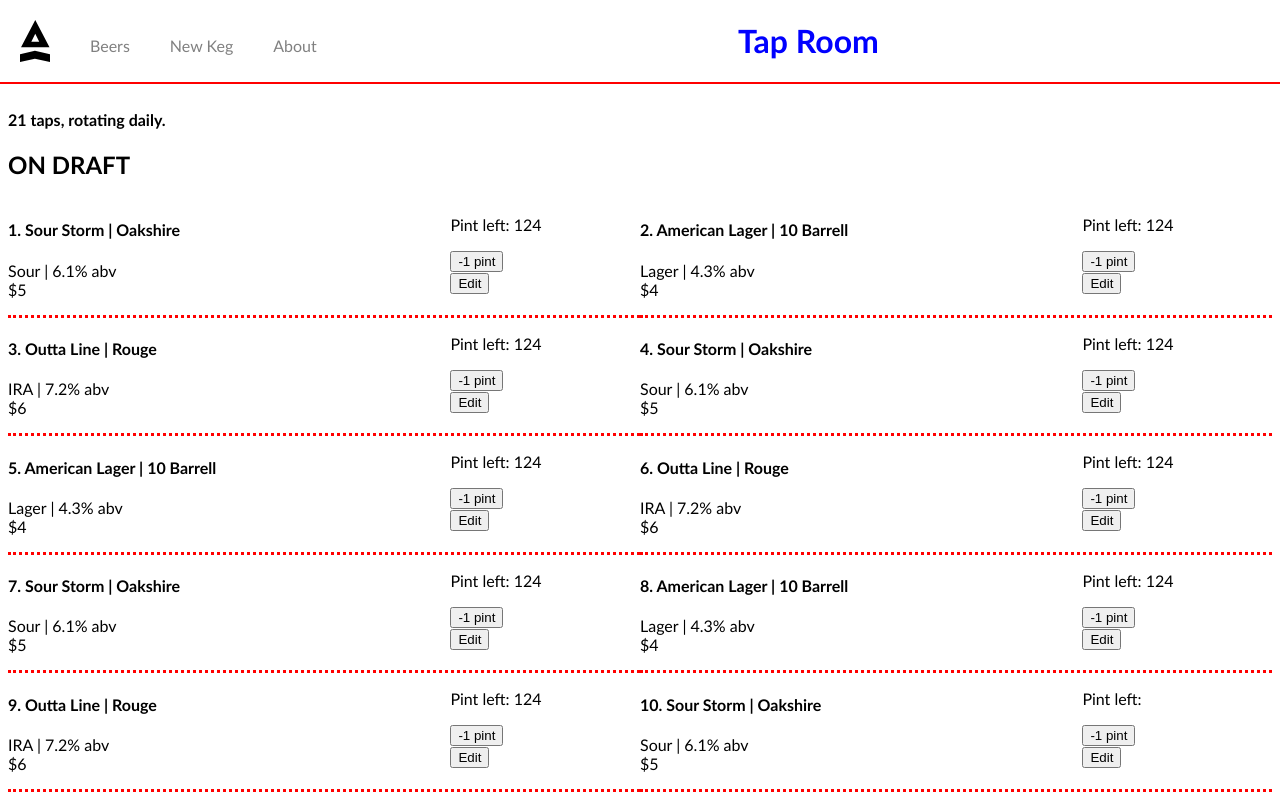
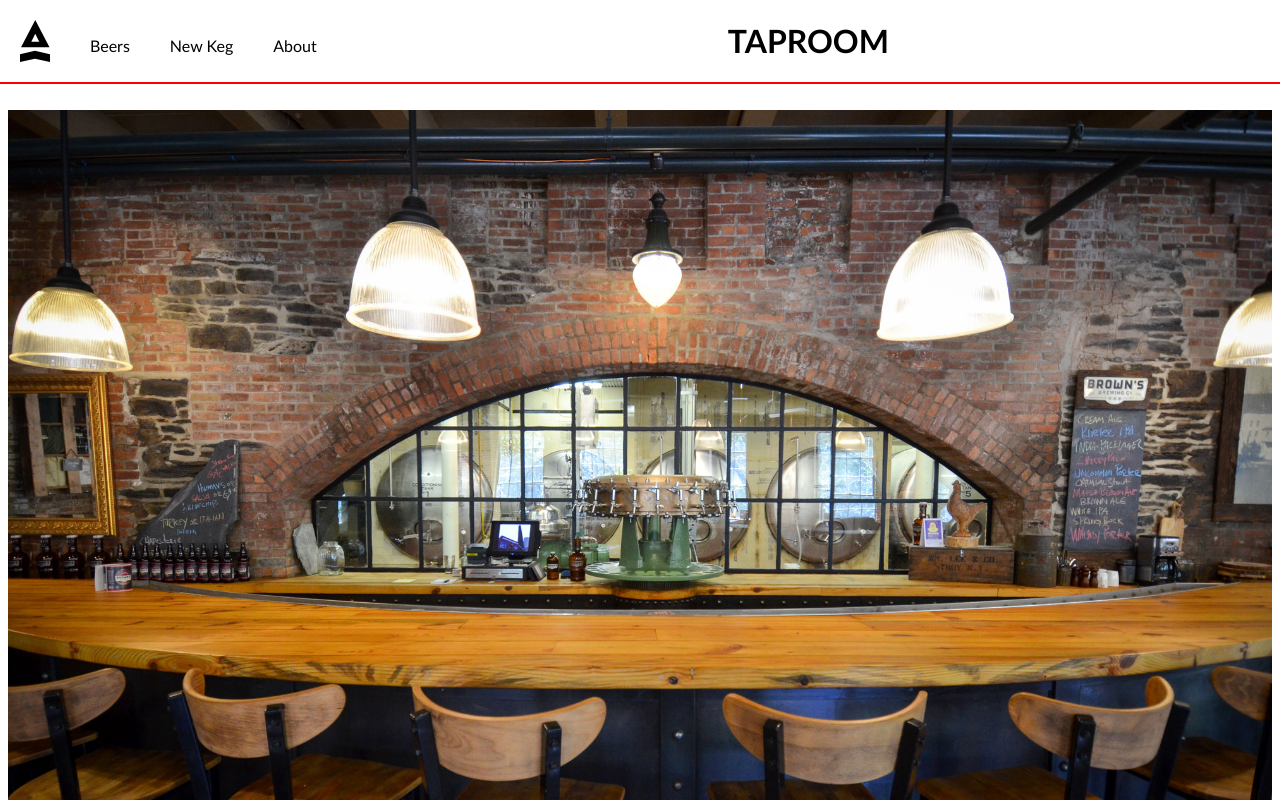
Before and after one commit to sjullieb/react-tap-room, a React app: page /#/ in a window 1280 px wide. Shown: the top 800 px of the page. Built offline with nearby package versions, Linux system fonts and the light colour scheme.

Commit message:
style more

```diff
--- a/src/components/App.jsx
+++ b/src/components/App.jsx
@@ -6,15 +6,27 @@
 // import ScheduleTable from "./ScheduleTable";
 import KegsList from './KegsList';
 import { Switch, Route } from 'react-router-dom';
+import headerImg from '../assets/images/header2.jpg';
 
 function App(){
   var styleHeaderMargin={
     marginTop: '110px',
-    fontFamily: "'Trebuchet MS', Helvetica, sans-serif"
+    color: 'black',
+    backgroundColor: 'white',
+    fontFamily: "'Trebuchet MS', Helvetica, sans-serif",
+    width: '100%',
+    backgroundImage: 'none',
+    backgroundRepeat: 'repeat',
+  }
+  var imgStyle={
+    width: '100%',
+    padding: '0',
+    margin: '0'
   }
   return (
     <div style={styleHeaderMargin}>
       <Header/>
+      <img src={headerImg} style={imgStyle}></img>
       <Switch>
         <Route exact path='/' component={KegsList} />
         <Route path='/newkeg' component={NewKeg} />
--- a/src/components/Error404.jsx
+++ b/src/components/Error404.jsx
@@ -2,9 +2,12 @@
 import { Link } from 'react-router-dom';
 
 function Error404(){
+  var pageStyle={
+
+  }
   var linkDecoration={
     textDecoration: 'none',
-    color: 'grey'
+    color: 'black'
   };
   return(
   <div>
--- a/src/components/Header.jsx
+++ b/src/components/Header.jsx
@@ -5,7 +5,7 @@
 function Header() {
   var headerStyle={
     display: "inline-block",
-    color: "blue",
+    color: "black",
   }
   var styleLogo={
     width: "30px",
@@ -28,18 +28,15 @@
           position: fixed;
           top: 0pt;
           left: 0pt;
-
           border-bottom: 4px solid white;
-
         }
         .border-line{
-          margin-bottom: 2px;
           border-bottom: 2px solid red;
         `}
       </style>
       <div className='border-line'>
         <img style={styleLogo} src={logo} alt='logo'></img>
-        <h1 style={headerStyle}>Tap Room</h1>
+        <h1 style={headerStyle}>TAPROOM</h1>
         <Navbar/>
       </div>
     </div>
--- a/src/components/Keg.jsx
+++ b/src/components/Keg.jsx
@@ -4,25 +4,34 @@
 function Keg(props){
   var styleGrid = {
     display: 'grid',
-    gridTemplateColumns: '70% 30%',
+    gridTemplateColumns: '60% 40%',
     magrin: '20px',
     border: '3px red',
     borderStyle: 'none none dotted none'
   };
   var styleBeerName={
     textWeight: 'bold'
+  };
+  var styleButton={
+    color: 'grey',
+    width: '80px',
+    padding: '5px',
+    fontSize: '11pt',
+    border: '2px solid grey',
+    borderRadius: '10px',
+    margin: '5px',
   }
   return(
   <div style={styleGrid}>
     <div >
-      <h4 style={styleBeerName}>{props.index}. {props.name} | {props.brand}</h4>
+      <h3 style={styleBeerName}>{props.index}. {props.name} | {props.brand}</h3>
       <p>{props.type} | {props.alcohol}% abv<br/>
       ${props.price}</p>
     </div>
     <div>
-      <p>Pint left: {props.pintLeft}</p>
-      <button>-1 pint</button><br/>
-      <button>Edit</button>
+      <p>Pint left: {props.pintLeft}<br/>
+      <button style={styleButton}>-1 pint</button><br/>
+      <button style={styleButton}>Edit</button></p>
     </div>
   </div>
   );
@@ -35,7 +44,7 @@
   type: PropTypes.string.isRequired,
   alcohol: PropTypes.number.isRequired,
   price: PropTypes.number.isRequired,
-  pintLeft: PropTypes.number.isRequired
+  pintLeft: PropTypes.number
 };
 
 export default Keg;
--- a/src/components/KegsList.jsx
+++ b/src/components/KegsList.jsx
@@ -174,11 +174,14 @@
   display: 'grid',
   gridTemplateColumns: '50% 50%'
 };
+var styleTapNumber={
+  color: 'red'
+};
 
 function KegsList(){
   return(
     <div>
-      <h4>{masterKegsList.length} taps, rotating daily.</h4>
+      <h4 style={styleTapNumber}>{masterKegsList.length} taps, rotating daily.</h4>
       <h2>ON DRAFT</h2>
       <div style={styleGrid}>
         {masterKegsList.map((keg, index) =>
--- a/src/components/NavbarSection.jsx
+++ b/src/components/NavbarSection.jsx
@@ -9,7 +9,7 @@
   };
   var linkDecoration={
     textDecoration: 'none',
-    color: 'grey'
+    color: 'black'
   };
 
   return(
--- a/src/index.jsx
+++ b/src/index.jsx
@@ -5,8 +5,9 @@
 import { HashRouter } from "react-router-dom";
 
 const render = (Component) => {
+  var bodyStyle={backgroundColor: 'black'}
   ReactDOM.render(
-    <AppContainer>
+    <AppContainer style={bodyStyle}>
       <HashRouter>
         <Component/>
       </HashRouter>
--- a/webpack.config.js
+++ b/webpack.config.js
@@ -74,7 +74,7 @@
     new HtmlWebpackPlugin({
       template:'template.ejs',
       appMountId: 'react-app-root',
-      title: 'React Help Queue',
+      title: 'Taproom',
       filename: resolve(__dirname, "build", "index.html"),
     }),
   ]
```
Also changed, not shown: src/assets/images/header.jpg (added), src/assets/images/header2.jpg (added).
